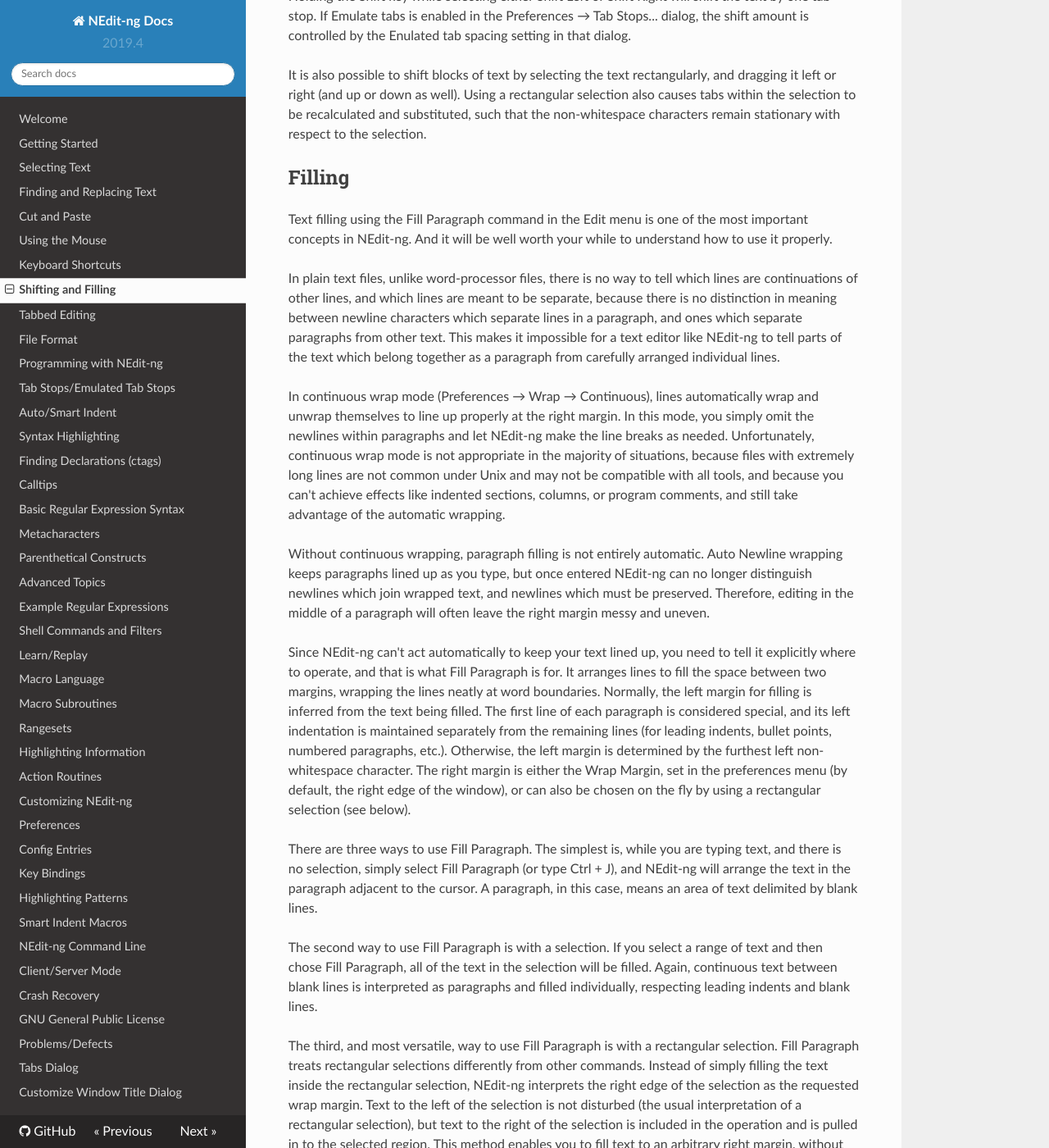
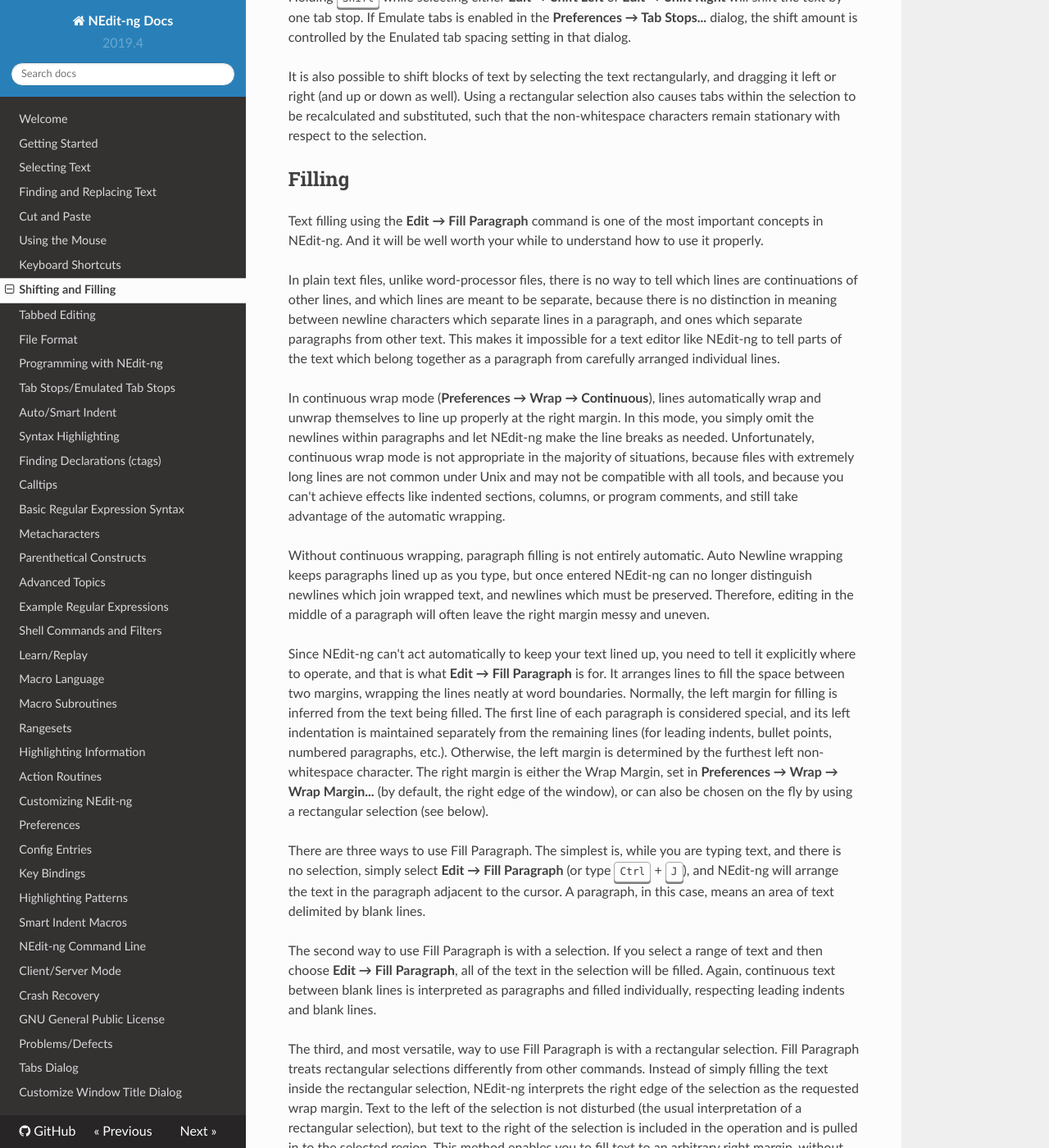
Before and after one commit to eteran/nedit-ng, an MkDocs documentation site: the page built from docs/docs/07.md, in a window 1280 px wide and 1400 px high, scrolled down 363 px. Shown: the whole window at 82% size. Built offline with MkDocs 1.6.1, drawn with Linux system fonts in a browser that asks for light colours; nearby versions of some CDN libraries; some of the changed text lies outside the part shown.

Commit message:
more formatting, cleanup etc..

```diff
--- a/docs/docs/07.md
+++ b/docs/docs/07.md
@@ -2,19 +2,19 @@
 ## Shift Left, Shift Right
 
 While shifting blocks of text is most important for programmers (See
-"Features for Programming"), it is also useful for other tasks, such as
+[Programming with NEdit-ng](10.md)), it is also useful for other tasks, such as
 creating indented paragraphs.
 
 To shift a block of text one character to the right, select the text,
-then choose Shift Right from the Edit menu. Note that the accelerator
-keys for these menu items are Ctrl + 9 and Ctrl + 0, which correspond to
+then choose **Edit &rarr; Shift Right**. Note that the accelerator
+keys for these menu items are <kbd>Ctrl</kbd> + <kbd>9</kbd> and <kbd>Ctrl</kbd> + <kbd>0</kbd>, which correspond to
 the right and left parenthesis on most US keyboards. Remember them as
 adjusting the text in the direction pointed to by the parenthesis
 character.
 
-Holding the Shift key while selecting either Shift Left or Shift Right
+Holding <kbd>Shift</kbd> while selecting either **Edit &rarr; Shift Left** or **Edit &rarr; Shift Right**
 will shift the text by one tab stop. If Emulate tabs is enabled in the
-Preferences &rarr; Tab Stops... dialog, the shift amount is controlled by the Enulated tab spacing setting in that dialog.
+**Preferences &rarr; Tab Stops...** dialog, the shift amount is controlled by the Enulated tab spacing setting in that dialog.
 
 It is also possible to shift blocks of text by selecting the text
 rectangularly, and dragging it left or right (and up or down as well).
@@ -24,7 +24,7 @@ remain stationary with respect to the selection.
 
 ## Filling
 
-Text filling using the Fill Paragraph command in the Edit menu is one of
+Text filling using the **Edit &rarr; Fill Paragraph** command is one of
 the most important concepts in NEdit-ng. And it will be well worth your
 while to understand how to use it properly.
 
@@ -36,7 +36,7 @@ separate paragraphs from other text. This makes it impossible for a text
 editor like NEdit-ng to tell parts of the text which belong together as
 a paragraph from carefully arranged individual lines.
 
-In continuous wrap mode (Preferences &rarr; Wrap &rarr; Continuous),
+In continuous wrap mode (**Preferences &rarr; Wrap &rarr; Continuous**),
 lines automatically wrap and unwrap themselves to line up properly at
 the right margin. In this mode, you simply omit the newlines within
 paragraphs and let NEdit-ng make the line breaks as needed.
@@ -54,26 +54,26 @@ in the middle of a paragraph will often leave the right margin messy and
 uneven.
 
 Since NEdit-ng can't act automatically to keep your text lined up, you
-need to tell it explicitly where to operate, and that is what Fill
-Paragraph is for. It arranges lines to fill the space between two
+need to tell it explicitly where to operate, and that is what
+**Edit &rarr; Fill Paragraph** is for. It arranges lines to fill the space between two
 margins, wrapping the lines neatly at word boundaries. Normally, the
 left margin for filling is inferred from the text being filled. The
 first line of each paragraph is considered special, and its left
 indentation is maintained separately from the remaining lines (for
 leading indents, bullet points, numbered paragraphs, etc.). Otherwise,
 the left margin is determined by the furthest left non-whitespace
-character. The right margin is either the Wrap Margin, set in the
-preferences menu (by default, the right edge of the window), or can also
+character. The right margin is either the Wrap Margin, set in
+**Preferences &rarr; Wrap &rarr; Wrap Margin...** (by default, the right edge of the window), or can also
 be chosen on the fly by using a rectangular selection (see below).
 
 There are three ways to use Fill Paragraph. The simplest is, while you
-are typing text, and there is no selection, simply select Fill Paragraph
-(or type Ctrl + J), and NEdit-ng will arrange the text in the paragraph
+are typing text, and there is no selection, simply select **Edit &rarr; Fill Paragraph**
+(or type <kbd>Ctrl</kbd> + <kbd>J</kbd>), and NEdit-ng will arrange the text in the paragraph
 adjacent to the cursor. A paragraph, in this case, means an area of text
 delimited by blank lines.
 
 The second way to use Fill Paragraph is with a selection. If you select
-a range of text and then chose Fill Paragraph, all of the text in the
+a range of text and then choose **Edit &rarr; Fill Paragraph**, all of the text in the
 selection will be filled. Again, continuous text between blank lines is
 interpreted as paragraphs and filled individually, respecting leading
 indents and blank lines.
```
Also changed, not shown: docs/docs/03.md (+4 -4 lines), docs/docs/05.md (+8 -13 lines), docs/docs/06.md (+4 -4 lines).
